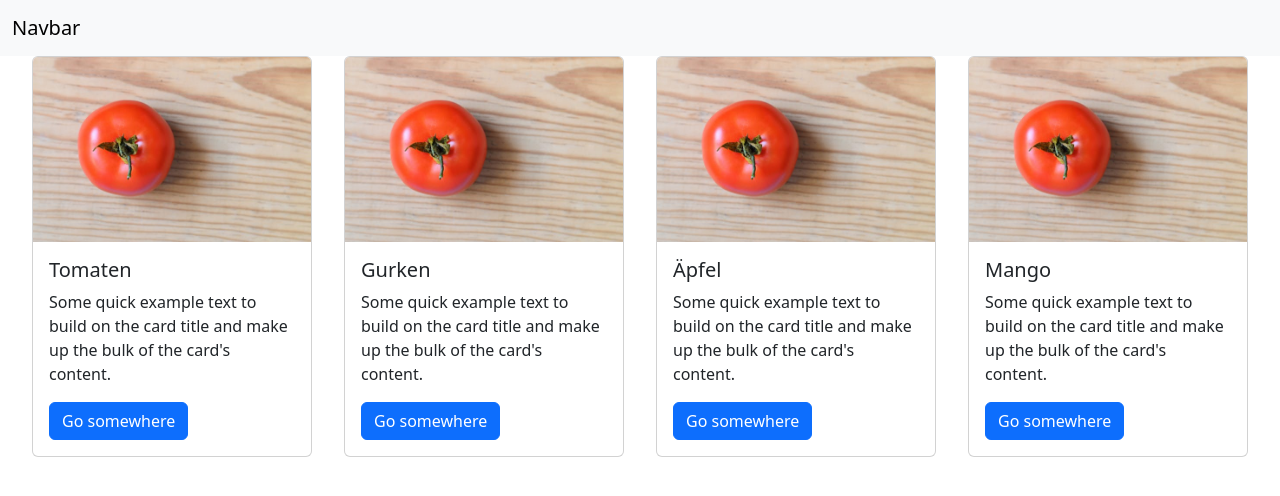
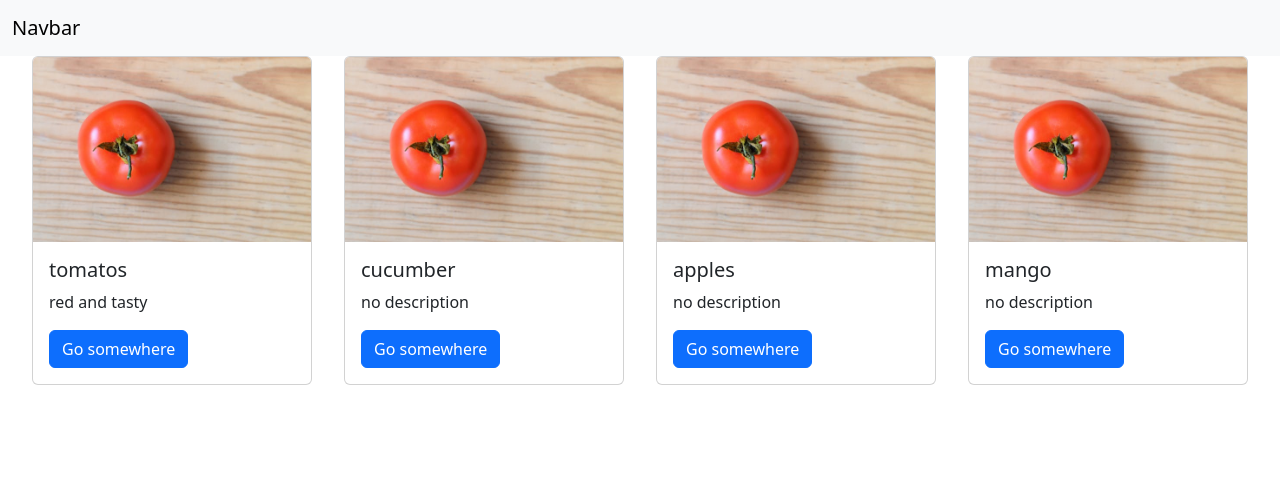
Before and after one commit to felianfilian/poke-online-shop, a React (Create React App) app: page / in a window 1280 px wide. Shown: the top 496 px of the page. Built offline with nearby package versions, Linux system fonts and the light colour scheme.

Commit message:
second property

```diff
--- a/src/app.jsx
+++ b/src/app.jsx
@@ -10,10 +10,10 @@ class App extends Component {
       <div>
         <Navbar />
         <div className="product-container">
-          <Product title="Tomaten" />
-          <Product title="Gurken" />
-          <Product title="Äpfel" />
-          <Product title="Mango" />
+          <Product title="tomatos" description="red and tasty" />
+          <Product title="cucumber" />
+          <Product title="apples" />
+          <Product title="mango" />
         </div>
       </div>
     );
--- a/src/components/product.jsx
+++ b/src/components/product.jsx
@@ -13,10 +13,7 @@ class Product extends Component {
         ></img>
         <div className="card-body">
           <h5 className="card-title">{this.props.title}</h5>
-          <p className="card-text">
-            Some quick example text to build on the card title and make up the
-            bulk of the card's content.
-          </p>
+          <p className="card-text">{this.props.description}</p>
           <a href="#" className="btn btn-primary">
             Go somewhere
           </a>
@@ -29,6 +26,7 @@ class Product extends Component {
 // default props
 Product.defaultProps = {
   title: "Product",
+  description: "no description",
 };
 
 export default Product;
```
